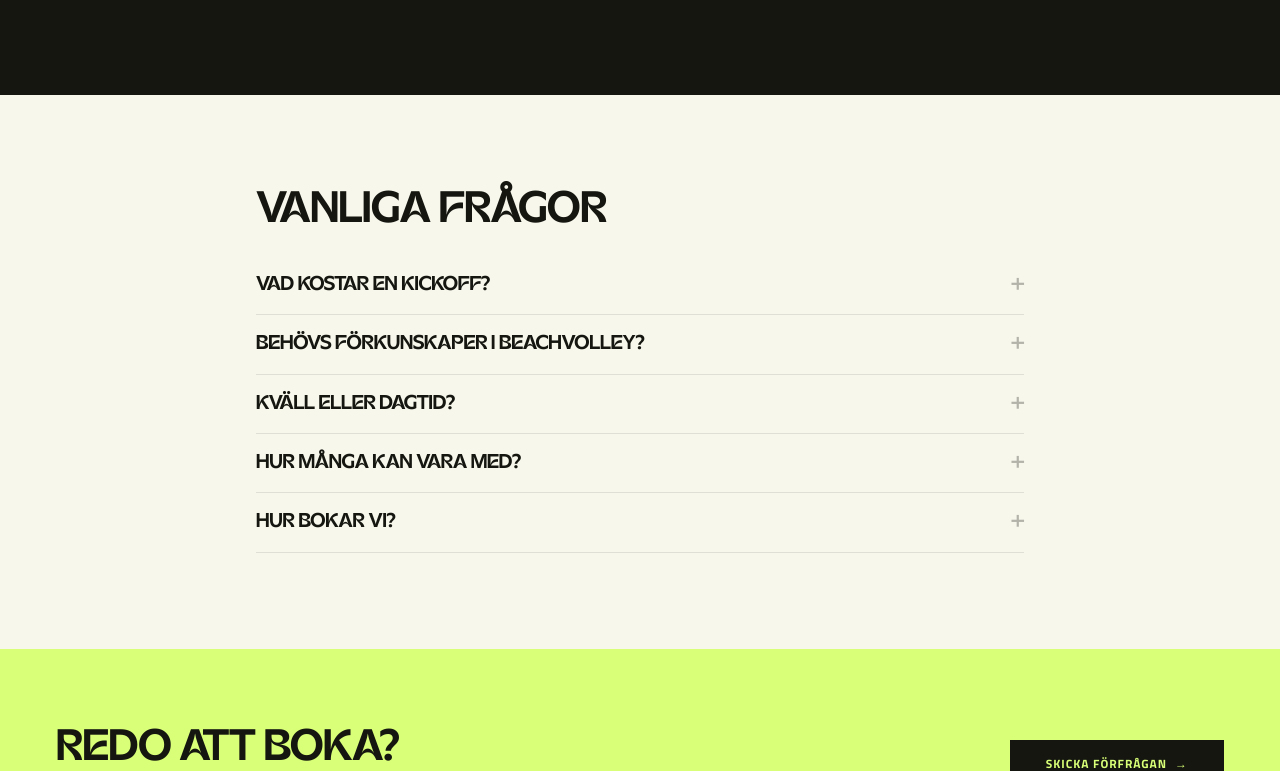
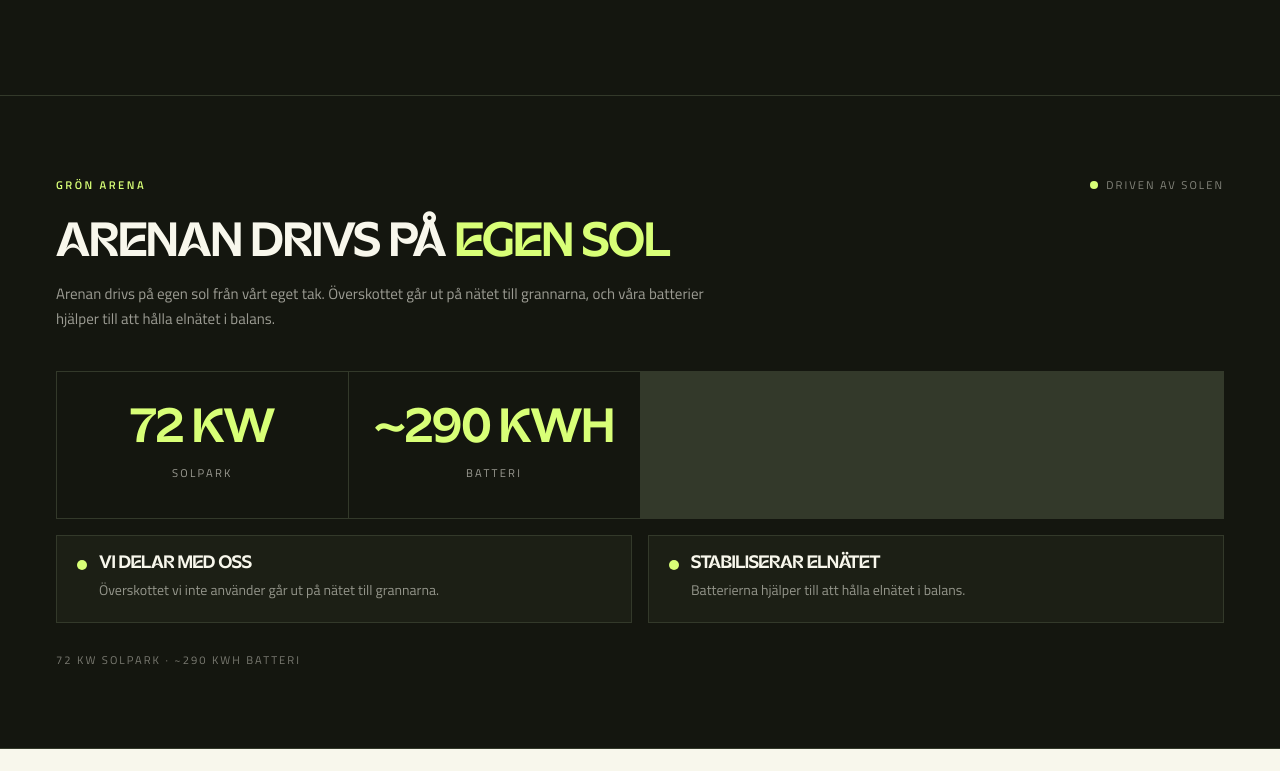
Before and after one commit to thebeachvolleyclub/thebeach-site, a Next.js app: page /kickoff in a window 1280 px wide. Shown: the part 1533-2304 px from the top of the page. Built offline with nearby package versions, Linux system fonts and the light colour scheme; no server answers.

Commit message:
Grön arena: live solenergi-widget på företagssidorna (FusionSolar-kiosk, säsongsanpassad)

```diff
--- a/src/components/CorporateLanding.tsx
+++ b/src/components/CorporateLanding.tsx
@@ -4,6 +4,7 @@ import Footer from "@/components/Footer";
 import PageHero from "@/components/PageHero";
 import Reveal from "@/components/Reveal";
 import JsonLd from "@/components/JsonLd";
+import SolarStats from "@/components/SolarStats";
 
 export type Faq = { q: string; a: string };
 
@@ -85,6 +86,8 @@ export default function CorporateLanding({
           </div>
         </section>
 
+        <SolarStats />
+
         <section className="bg-cream px-5 py-16 sm:px-8 lg:px-14 lg:py-24">
           <div className="mx-auto max-w-3xl">
             <Reveal className="mb-6">
--- /dev/null
+++ b/src/components/SolarStats.tsx
@@ -0,0 +1,114 @@
+import Reveal from "@/components/Reveal";
+import { getSolarData } from "@/lib/solar";
+
+// Fasta hårdvarufakta — fysiska, ändras aldrig.
+const SOLAR_KW = "72 kW";
+const BATTERY = "~290 kWh";
+
+const fmtInt = (n: number) => n.toLocaleString("sv-SE");
+const fmt1 = (n: number) =>
+  n.toLocaleString("sv-SE", { minimumFractionDigits: 1, maximumFractionDigits: 1 });
+
+type Stat = { value: string; label: string };
+
+function StatGrid({ stats }: { stats: Stat[] }) {
+  return (
+    <div className="grid grid-cols-2 gap-px border border-line bg-line md:grid-cols-4">
+      {stats.map((s, i) => (
+        <Reveal key={s.label} delay={i * 0.06} className="bg-base px-4 py-9 text-center">
+          <div className="font-display text-4xl text-lime sm:text-5xl">{s.value}</div>
+          <div className="mt-3 text-[0.7rem] font-medium uppercase tracking-[0.2em] text-cream/60">
+            {s.label}
+          </div>
+        </Reveal>
+      ))}
+    </div>
+  );
+}
+
+function Contribution({ title, body }: { title: string; body: string }) {
+  return (
+    <div className="flex items-start gap-3 border border-line bg-panel p-5">
+      <span className="mt-1 h-2.5 w-2.5 shrink-0 rounded-full bg-lime" aria-hidden="true" />
+      <div>
+        <h3 className="font-display text-lg uppercase leading-none text-cream">{title}</h3>
+        <p className="mt-1.5 text-sm leading-relaxed text-cream/55">{body}</p>
+      </div>
+    </div>
+  );
+}
+
+/** Grön arena-sektion. Säsongsanpassad: sommar leder med produktion, vinter med batteri/nät. */
+export default async function SolarStats() {
+  const data = await getSolarData();
+
+  // Sommar = april–september. Annars vinterläge.
+  const month = new Date().getMonth();
+  const isSummer = month >= 3 && month <= 8;
+
+  const co2Line = data ? ` · ${fmt1(data.co2Ton)} ton CO₂ sparat sedan start` : "";
+  const facts = `${SOLAR_KW} solpark · ${BATTERY} batteri${co2Line}`;
+
+  let stats: Stat[];
+  let lead: string;
+
+  if (data && isSummer) {
+    lead =
+      "Dagtid driver vi The Beach i princip helt på solen från vårt eget tak. Överskottet går ut på nätet till grannarna, och våra batterier hjälper till att hålla elnätet i balans.";
+    stats = [
+      { value: `${fmtInt(data.realTimePowerKw)} kW`, label: "Effekt just nu" },
+      { value: `${fmtInt(data.dailyEnergyKwh)} kWh`, label: "Sol idag" },
+      { value: `${fmt1(data.yearEnergyMwh)} MWh`, label: "Sol i år" },
+      { value: `${fmtInt(data.totalEnergyMwh)} MWh`, label: "Total egen sol" },
+    ];
+  } else if (data) {
+    lead =
+      "Vår solpark och våra batterier jobbar året runt. Överskottet går ut på nätet till grannarna, och batterierna hjälper till att hålla elnätet i balans — även när solen är låg.";
+    stats = [
+      { value: `${fmtInt(data.totalEnergyMwh)} MWh`, label: "Total egen sol" },
+      { value: SOLAR_KW, label: "Solpark" },
+      { value: BATTERY, label: "Batteri" },
+      { value: `${fmt1(data.co2Ton)} ton`, label: "CO₂ sparat" },
+    ];
+  } else {
+    // Livedata nere — visa bara de fasta fakta, inga trasiga siffror.
+    lead =
+      "Arenan drivs på egen sol från vårt eget tak. Överskottet går ut på nätet till grannarna, och våra batterier hjälper till att hålla elnätet i balans.";
+    stats = [
+      { value: SOLAR_KW, label: "Solpark" },
+      { value: BATTERY, label: "Batteri" },
+    ];
+  }
+
+  return (
+    <section className="border-y border-line bg-base px-5 py-16 sm:px-8 lg:px-14 lg:py-20">
+      <div className="mx-auto max-w-[1500px]">
+        <div className="mb-7 flex items-center justify-between gap-4">
+          <p className="eyebrow">Grön arena</p>
+          <span className="inline-flex items-center gap-2 text-[0.7rem] uppercase tracking-[0.18em] text-cream/50">
+            <span className="h-2 w-2 rounded-full bg-lime" aria-hidden="true" />
+            Driven av solen
+          </span>
+        </div>
+
+        <Reveal>
+          <h2 className="font-display text-[clamp(1.75rem,6vw,3rem)] leading-[0.95] text-cream">
+            Arenan drivs på <span className="italic-accent">egen sol</span>
+          </h2>
+        </Reveal>
+        <Reveal delay={0.05}>
+          <p className="mb-10 mt-4 max-w-2xl text-[15px] leading-relaxed text-cream/60">{lead}</p>
+        </Reveal>
+
+        <StatGrid stats={stats} />
+
+        <div className="mt-4 grid gap-4 sm:grid-cols-2">
+          <Contribution title="Vi delar med oss" body="Överskottet vi inte använder går ut på nätet till grannarna." />
+          <Contribution title="Stabiliserar elnätet" body="Batterierna hjälper till att hålla elnätet i balans." />
+        </div>
+
+        <p className="mt-7 text-[0.7rem] uppercase tracking-[0.18em] text-cream/45">{facts}</p>
+      </div>
+    </section>
+  );
+}
--- /dev/null
+++ b/src/lib/solar.ts
@@ -0,0 +1,53 @@
+// The Beach — solenergidata från FusionSolar-kioskens publika endpoint.
+// Kiosk-token är en publik, read-only delningslänk (roteras ~årligen).
+// Kan överstyras via env SOLAR_KIOSK_URL. Se runbook för förnyelse.
+
+const KIOSK_URL =
+  process.env.SOLAR_KIOSK_URL ??
+  "https://uni002eu5.fusionsolar.huawei.com/rest/pvms/web/kiosk/v1/station-kiosk-file?kk=BhCOEr1wgkHOdeg1nzPjAvMnK5BLos6E";
+
+export type SolarData = {
+  realTimePowerKw: number;   // effekt just nu, kW
+  dailyEnergyKwh: number;    // producerat idag, kWh
+  monthEnergyMwh: number;    // producerat denna månad, MWh
+  yearEnergyMwh: number;     // producerat i år, MWh
+  totalEnergyMwh: number;    // total egen sol sedan start, MWh
+  co2Ton: number;            // CO2 undviket sedan start, ton
+  trees: number;             // motsvarande antal träd
+};
+
+function unescapeEntities(s: string): string {
+  return s
+    .replace(/&quot;/g, '"')
+    .replace(/&#39;/g, "'")
+    .replace(/&lt;/g, "<")
+    .replace(/&gt;/g, ">")
+    .replace(/&amp;/g, "&");
+}
+
+// Hämtas server-side. Cache 5 min. Returnerar null vid fel så att sidan aldrig kraschar.
+export async function getSolarData(): Promise<SolarData | null> {
+  try {
+    const res = await fetch(KIOSK_URL, { next: { revalidate: 300 } });
+    if (!res.ok) return null;
+    const outer = (await res.json()) as { data?: string };
+    if (!outer?.data) return null;
+    const inner = JSON.parse(unescapeEntities(outer.data)) as {
+      realKpi?: { realTimePower?: number; cumulativeEnergy?: number; monthEnergy?: number; dailyEnergy?: number; yearEnergy?: number };
+      socialContribution?: { co2Reduction?: number; equivalentTreePlanting?: number };
+    };
+    const k = inner.realKpi ?? {};
+    const s = inner.socialContribution ?? {};
+    return {
+      realTimePowerKw: Math.max(0, Math.round((k.realTimePower ?? 0) * 10) / 10),
+      dailyEnergyKwh: Math.round(k.dailyEnergy ?? 0),
+      monthEnergyMwh: Math.round((k.monthEnergy ?? 0) / 100) / 10,
+      yearEnergyMwh: Math.round((k.yearEnergy ?? 0) / 100) / 10,
+      totalEnergyMwh: Math.round((k.cumulativeEnergy ?? 0) / 1000),
+      co2Ton: Math.round((s.co2Reduction ?? 0) / 100) / 10,
+      trees: Math.round(s.equivalentTreePlanting ?? 0),
+    };
+  } catch {
+    return null;
+  }
+}
```
